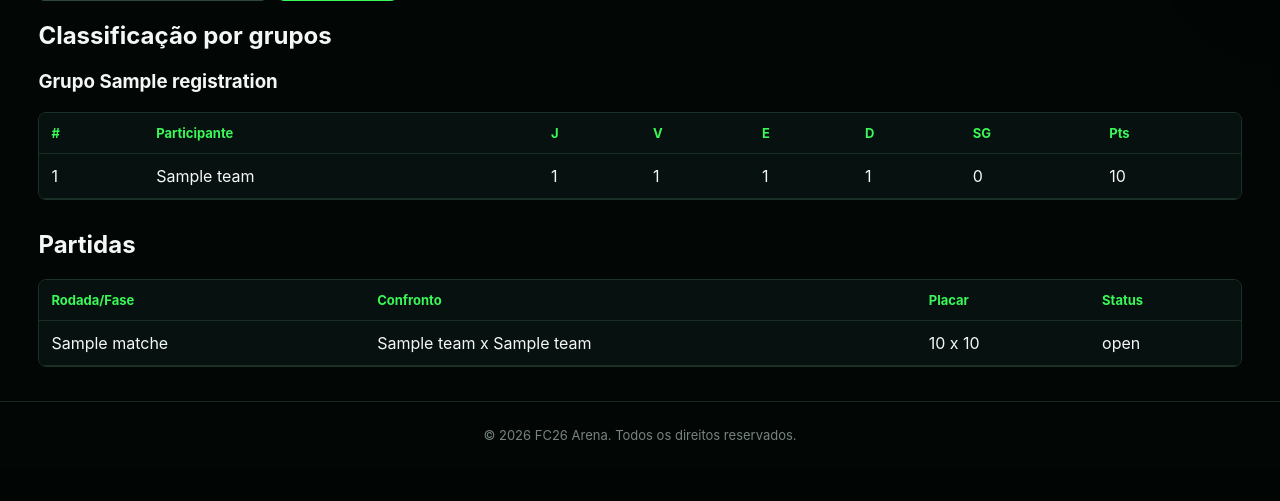
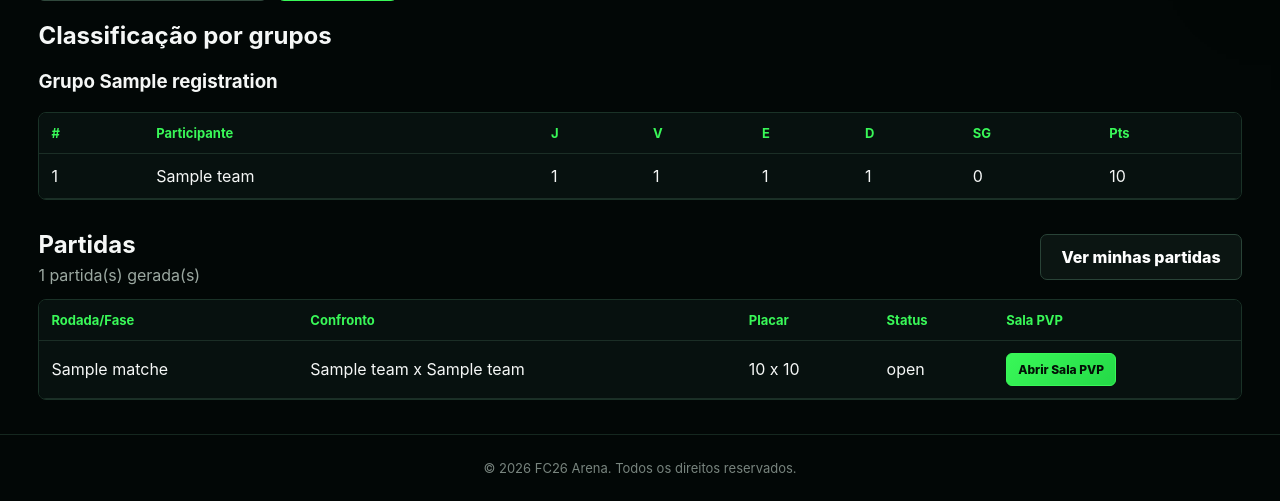
Before and after one commit to alex216br-dotcom/FC26Arena-Web, a FastAPI app: page /campeonato/copa-fc26-elite in a window 1280 px wide. Shown: the part 844-1345 px from the top of the page. Before the commit the page ends 1284 px from the top, so only its background shows below. Run offline with FastAPI, Linux system fonts and the light colour scheme; a user stored in the database is signed in; data comes from the database, SQL or seed files in the repository; tables that the repository leaves empty hold one stand-in row (values such as "Sample post"); some libraries are stand-ins or nearby versions.

Commit message:
Mostrar partidas e Salas PVP da liga

```diff
--- a/app/main.py
+++ b/app/main.py
@@ -618,6 +618,17 @@ def tournament_page(
         .order_by(Match.round_order, Match.id)
     ).all()
 
+    accessible_match_ids: set[int] = set()
+    if user:
+        accessible_match_ids = {
+            match.id
+            for match in matches
+            if (
+                registration_contains_user(db, match.home, user)
+                or registration_contains_user(db, match.away, user)
+            )
+        }
+
     return templates.TemplateResponse(
         "tournament.html",
         ctx(
@@ -631,6 +642,7 @@ def tournament_page(
             prize_awards=prize_awards,
             prize_places=len(prize_awards),
             matches=matches,
+            accessible_match_ids=accessible_match_ids,
         ),
     )
 @app.post("/campeonato/{slug}/inscrever")
--- a/app/static/style.css
+++ b/app/static/style.css
@@ -582,3 +582,43 @@ body.menu-open{overflow:hidden}
     width:100%;
   }
 }
+
+
+/* Liga: quantidade de partidas e acesso visível à Sala PVP */
+.matches-section-head{
+  display:flex;
+  align-items:center;
+  justify-content:space-between;
+  gap:18px;
+  margin-bottom:14px;
+}
+.matches-section-head h2{margin:0}
+.matches-section-head p{margin:6px 0 0}
+.league-generation-note{
+  margin:0 0 15px;
+  padding:13px 15px;
+  border:1px solid #2b653a;
+  border-radius:9px;
+  background:#091b10;
+}
+.league-generation-note strong{
+  display:block;
+  color:#72ff8d;
+  margin-bottom:5px;
+}
+.league-generation-note p{
+  margin:0;
+  color:#c4d0c8;
+}
+.dashboard-match-head h2{margin-bottom:4px}
+.dashboard-match-head p{margin-top:0}
+
+@media(max-width:700px){
+  .matches-section-head{
+    align-items:flex-start;
+    flex-direction:column;
+  }
+  .matches-section-head .btn{
+    width:100%;
+  }
+}
--- a/app/templates/tournament.html
+++ b/app/templates/tournament.html
@@ -193,10 +193,42 @@
 
   {% if matches %}
     <section class="tournament-matches">
-      <h2>{{ 'Rodadas e partidas' if tournament.competition_format == 'league' else 'Partidas' }}</h2>
+      <div class="matches-section-head">
+        <div>
+          <h2>{{ 'Rodadas e partidas' if tournament.competition_format == 'league' else 'Partidas' }}</h2>
+          <p class="muted">
+            {{ matches|length }} partida(s) gerada(s)
+            {% if tournament.competition_format == 'league' %}
+              · {{ tournament.league_turns }} turno(s)
+            {% endif %}
+          </p>
+        </div>
+        {% if user %}
+          <a class="btn" href="/painel">Ver minhas partidas</a>
+        {% endif %}
+      </div>
+
+      {% if tournament.competition_format == 'league' and registrations|length == 2 %}
+        <div class="league-generation-note">
+          <strong>ℹ️ Tabela correta</strong>
+          <p>
+            Com 2 participantes e {{ tournament.league_turns }} turno(s),
+            são geradas {{ 2 if tournament.league_turns == 2 else 1 }} partida(s).
+          </p>
+        </div>
+      {% endif %}
+
       <div class="table-wrap">
         <table>
-          <thead><tr><th>Rodada/Fase</th><th>Confronto</th><th>Placar</th><th>Status</th></tr></thead>
+          <thead>
+            <tr>
+              <th>Rodada/Fase</th>
+              <th>Confronto</th>
+              <th>Placar</th>
+              <th>Status</th>
+              <th>Sala PVP</th>
+            </tr>
+          </thead>
           <tbody>
           {% for m in matches %}
             <tr>
@@ -208,6 +240,17 @@
               </td>
               <td>{{ m.home_score if m.home_score is not none else '-' }} x {{ m.away_score if m.away_score is not none else '-' }}</td>
               <td>{{ m.status }}</td>
+              <td>
+                {% if m.id in accessible_match_ids %}
+                  <a class="btn btn-small btn-primary" href="/partida/{{ m.id }}">
+                    Abrir Sala PVP
+                  </a>
+                {% elif user %}
+                  <span class="muted">Somente adversários</span>
+                {% else %}
+                  <a class="btn btn-small" href="/login">Entrar</a>
+                {% endif %}
+              </td>
             </tr>
           {% endfor %}
           </tbody>
```
Also changed, not shown: app/templates/dashboard.html (+7 -1 lines), README.md.
